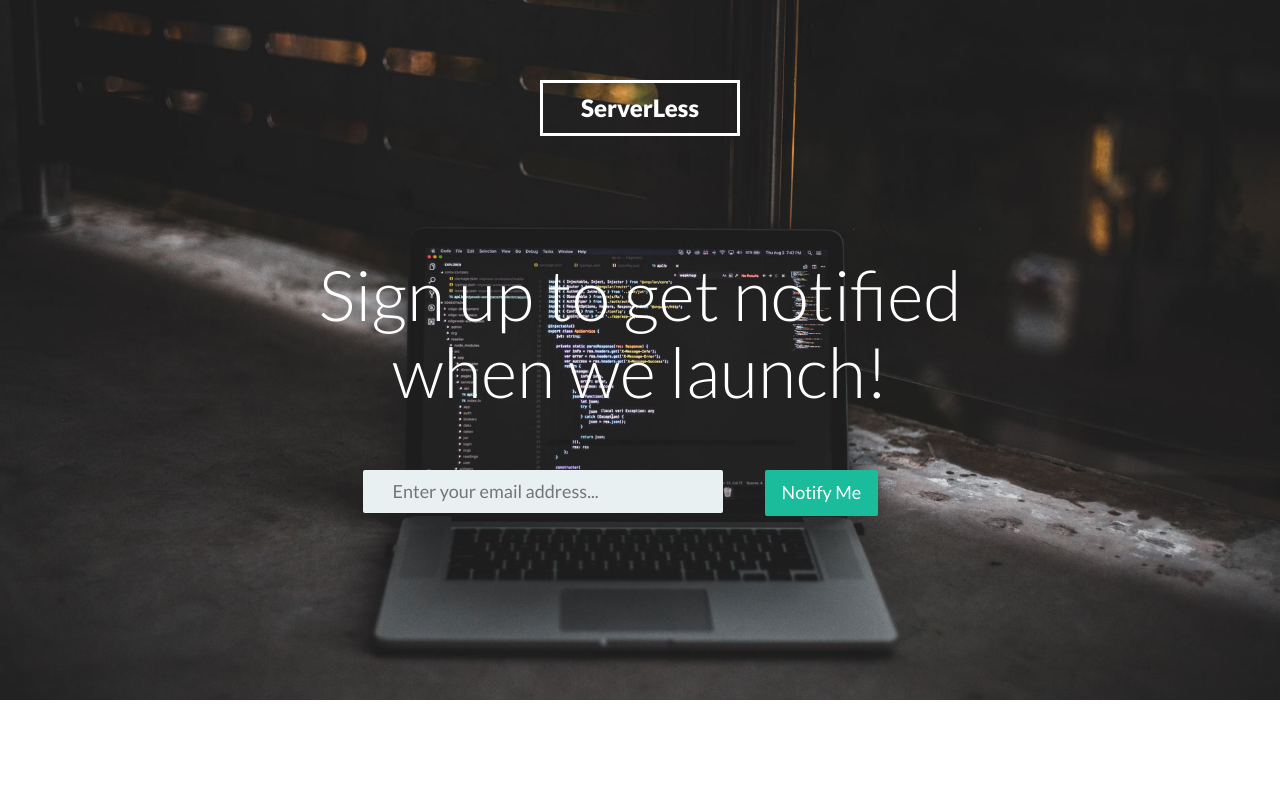
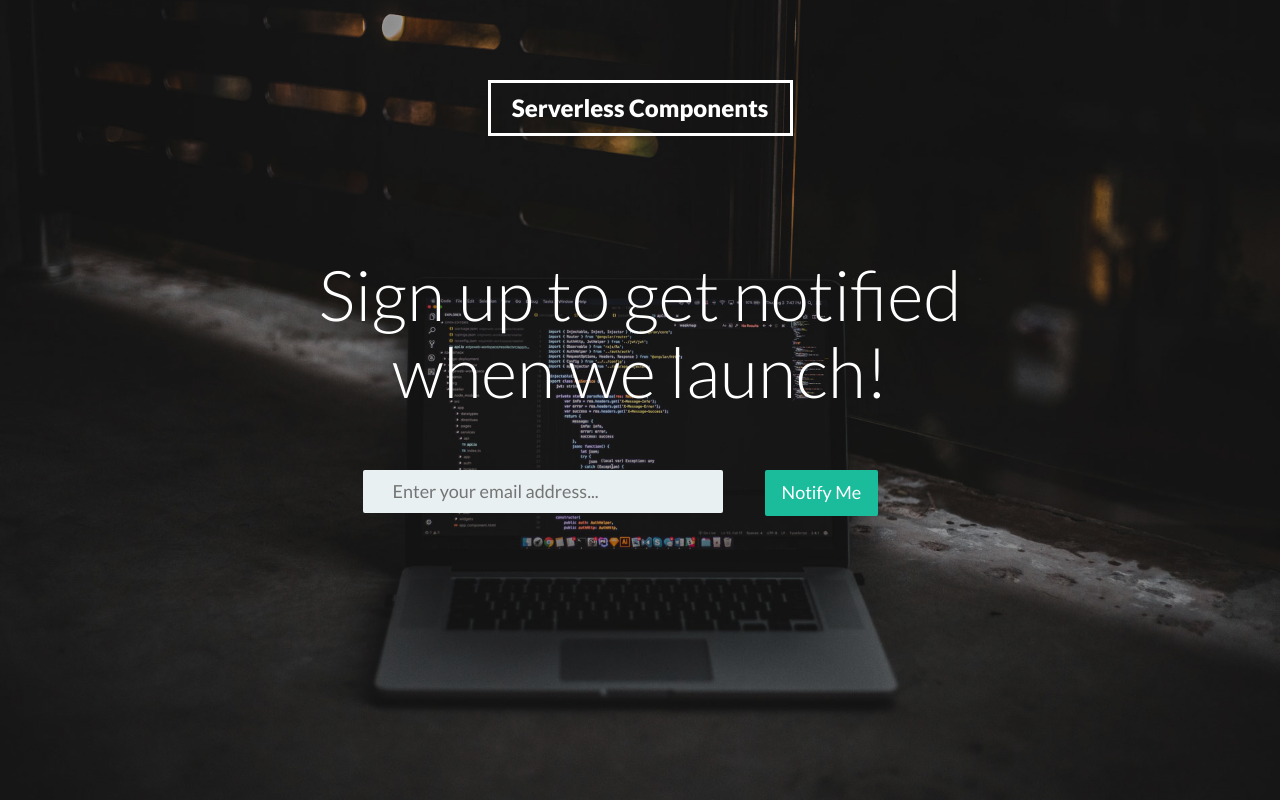
Before and after one commit to serverless/netlify-landing-page, a React (Create React App) app: page / in a window 1280 px wide. Built offline with nearby package versions, Linux system fonts and the light colour scheme; no server answers.

Commit message:
update design

```diff
--- a/src/App.css
+++ b/src/App.css
@@ -4,7 +4,7 @@
 * {
   margin: 0;
   padding: 0px;
-    font-family: 'Lato', sans-serif;
+  font-family: 'Lato', sans-serif;
 }
 body {
   background: #fff;
@@ -13,7 +13,7 @@ body {
 }
 
 h1, h2, h3, h4, h5, h6 {
-    font-family: 'Lato', sans-serif;
+  font-family: 'Lato', sans-serif;
   font-weight: 300;
 }
 
@@ -21,7 +21,7 @@ h1, h2, h3, h4, h5, h6 {
 p {
   padding: 0;
   margin-bottom: 12px;
-    font-family: 'Lato', sans-serif;
+  font-family: 'Lato', sans-serif;
   font-weight: 300;
   font-size: 18px;
   line-height: 28px;
@@ -34,34 +34,24 @@ body {
   height: 100%;
 }
 
-.alignleft { float: left; }
-.alignright { float: right; }
+.alignleft {
+  float: left;
+}
+.alignright {
+  float: right;
+}
 .aligncenter {
   margin-left: auto;
   margin-right: auto;
   display: block;
   clear: both;
 }
-.centered {text-align: center}
+.centered {
+  text-align: center
+}
 .mt {
   margin-top: 50px;
 }
-.mb {
-  margin-bottom: 50px;
-}
-.mtb {
-  margin-top: 50px;
-  margin-bottom: 50px;
-}
-.mtb2 {
-  margin-top: 100px;
-  margin-bottom: 100px;
-}
-.ptb {
-  padding-top: 80px;
-  padding-bottom: 80px;
-}
-
 .clear {
   clear: both;
   display: block;
@@ -72,13 +62,13 @@ body {
 }
 ::-moz-selection  {
   color: #fff;
-  text-shadow:none;
-  background:#2B2E31;
+  text-shadow: none;
+  background: #2B2E31;
 }
 ::selection {
   color: #fff;
-  text-shadow:none;
-  background:#2B2E31;
+  text-shadow: none;
+  background: #2B2E31;
 }
 *,
 *:after,
@@ -121,9 +111,10 @@ h4 {
 }
 
 #root {
-  display:flex;
-  grow:1;
-  width:100%;
+  display: flex;
+  flex-grow: 1;
+  width: 100%;
+  height: 100vh;
 }
 
 .App {
@@ -141,18 +132,31 @@ h4 {
   width: 100%;
   background-size: 100%;
   background-size: cover;
+  height: 100vh;
+  position: relative;
+  z-index: 2;
+  overflow: hidden;
 }
-.background {
-
+.landing-page .container {
+  z-index: 3;
+  position: relative;
 }
-
+.backdrop {
+  top: 0;
+  left: 0;
+  background: rgba(0, 0, 0, 0.35);
+  width: 100vw;
+  height: 100vh;
+  position: absolute;
+  z-index: 1;
+}
 .landing-page h3.logo {
   font-weight: 900;
   text-align: center;
   color: white;
   margin-bottom: 120px;
   border: 3px solid white;
-  width: 200px;
+  width: 305px;
   padding: 12px;
 }
 
@@ -160,7 +164,9 @@ h4 {
   color: white;
   font-size: 70px;
 }
-
+.landing-page h2 {
+  color: white;
+}
 
 .landing-page .continue {
   font-size: 30px;
--- a/src/App.js
+++ b/src/App.js
@@ -5,7 +5,7 @@ import './App.css'
 
 const formAPI = process.env.REACT_APP_SIGNUP_API
 
-class App extends Component {
+export default class App extends Component {
   state = {
     loading: false,
     success: false,
@@ -13,10 +13,17 @@ class App extends Component {
   }
   handleSubmit = (event, data) => {
     event.preventDefault()
+    const email = this.email.value
+
+    if (email) {
+      alert('Please email your email')
+    }
+
     this.setState({
       loading: true
     })
-    formHandler(this.email.value).then(() => {
+
+    formHandler(email).then(() => {
       this.setState({
         success: true,
         loading: false
@@ -37,7 +44,7 @@ class App extends Component {
     if (success) {
       return (
         <div>
-          Thanks for signing up!
+          <h2>Thanks for signing up!</h2>
         </div>
       )
     }
@@ -59,15 +66,19 @@ class App extends Component {
     )
   }
   render() {
-    console.log('formAPI', process.env.REACT_APP_SIGNUP_API)
     return (
       <div className="App">
         <div className="landing-page">
-          <div className="container">
+          <div className='backdrop'></div>
+          <div className='container'>
             <div className="row centered">
-              <h3 className="logo aligncenter">ServerLess</h3>
+              <h3 className="logo aligncenter">
+                Serverless Components
+              </h3>
 
-              <h1>Sign up to get notified<br/>when we launch!</h1>
+              <h1>
+                Sign up to get notified<br/>when we launch!
+              </h1>
 
               <div className="col-md-6 col-md-offset-3 mt">
                 {this.renderForm()}
@@ -100,5 +111,3 @@ function formHandler(email) {
 function noOp() {
   console.log('submission in progress')
 }
-
-export default App
```
